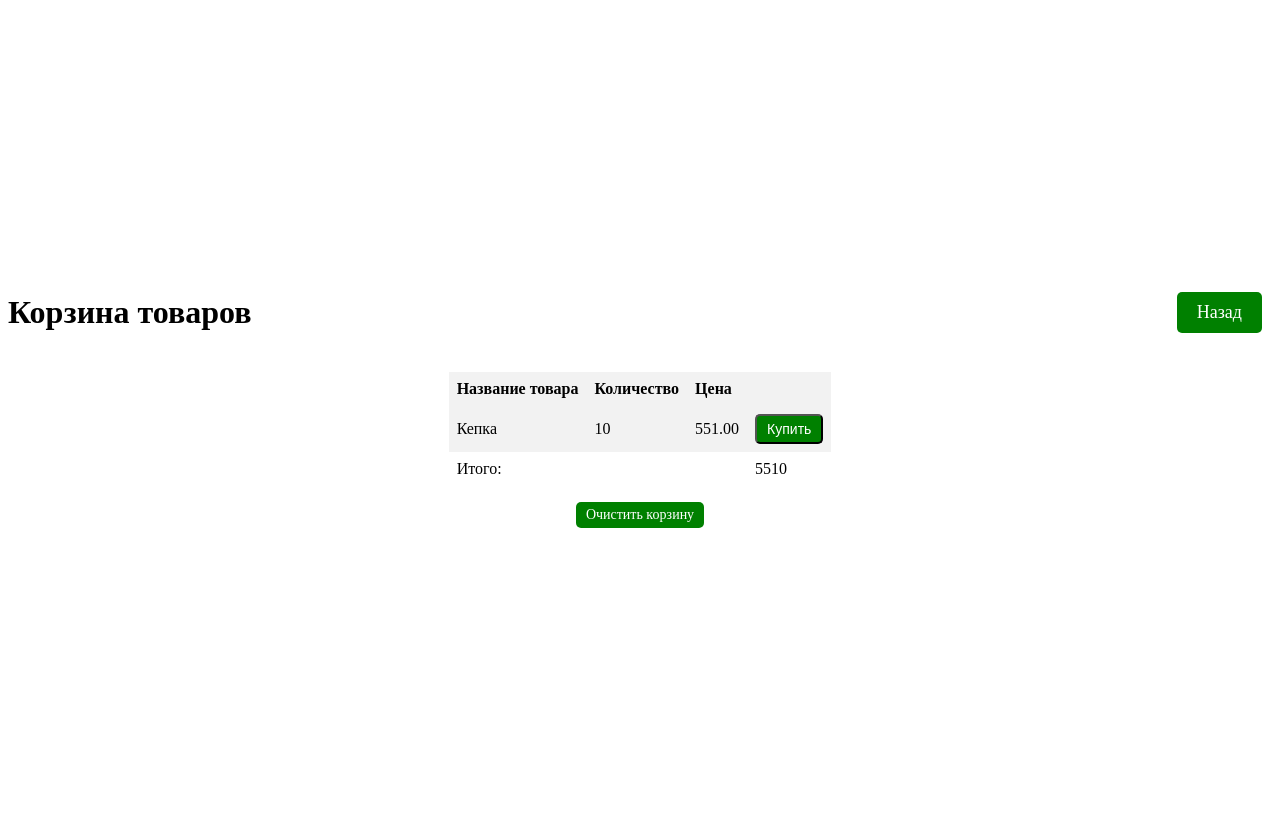
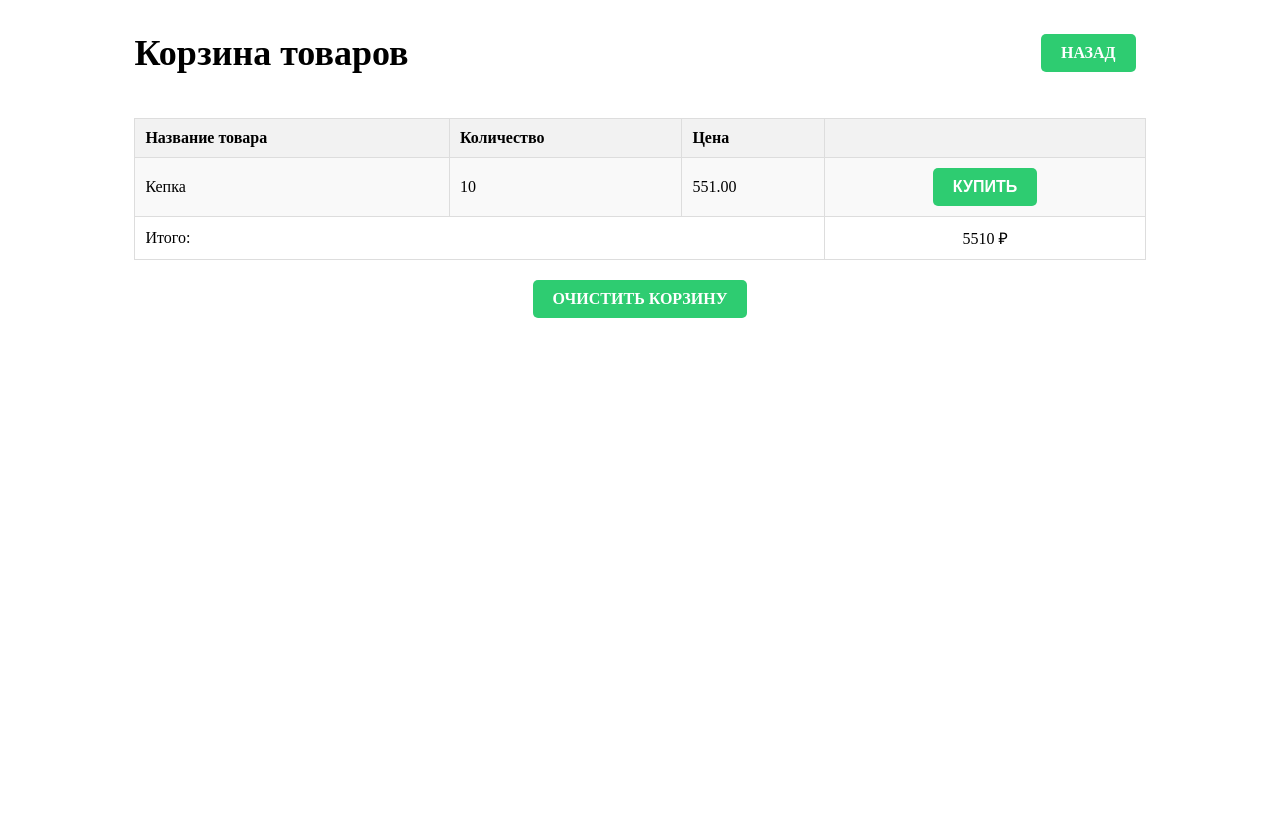
Before and after one commit to DIM1AS/Aurora-shop, a PHP site: page /cart.php in a window 1280 px wide. After the commit the page ends 318 px from the top, so only its background shows below. Run offline with PHP 8.4, Linux system fonts and the light colour scheme; a user stored in the database is signed in; data comes from the database, SQL or seed files in the repository; both versions use the stored data as it was after the commit; tables that the repository leaves empty hold one stand-in row (values such as "Sample post").

Commit message:
Final version
Added shopping cart and simulated purchase. The name has been changed.

```diff
--- a/assets/css/cart.css
+++ b/assets/css/cart.css
@@ -1,66 +1,78 @@
+   /* Стили для контейнера */
 .container {
-    display: flex;
-    flex-direction: column;
-    justify-content: center;
-    align-items: center;
-    height: 100vh;
+  width: 80%;
+  margin: 0 auto;
+  text-align: center;
 }
 
+/* Стили для заголовка */
 .header {
   display: flex;
   justify-content: space-between;
   align-items: center;
-    width: 100%;
   margin-bottom: 20px;
 }
 
-  .cart-btn,
-  .clear-cart-btn,
-  .logout-btn {
+.header h1 {
+  font-size: 36px;
+  font-weight: bold;
+}
+
+/* Стили для кнопок */
+.cart-btn, .add-to-cart-btn, .clear-cart-link {
   display: inline-block;
   padding: 10px 20px;
-    background-color: green;
-    color: white;
-    text-decoration: none;
+  margin: 0 10px;
+  border: none;
   border-radius: 5px;
-    margin-right: 10px;
-    font-size: 18px;
+  font-size: 16px;
+  font-weight: bold;
+  text-transform: uppercase;
+  color: #fff;
+  background-color: #2ecc71;
+  cursor: pointer;
+  transition: background-color 0.2s ease;
 }
 
-  .clear-cart-link {
-    display: inline-block;
-    padding: 5px 10px;
-    background-color: green;
-    color: white;
-    text-decoration: none;
-    border-radius: 5px;
-    font-size: 14px;
+.cart-btn:hover, .add-to-cart-btn:hover, .clear-cart-link:hover {
+  background-color: #27ae60;
 }
 
+/* Стили для таблицы */
 table {
+  width: 100%;
   border-collapse: collapse;
-    width: 100%;
+  margin-bottom: 20px;
 }
 
-  th, td {
+table th, table td {
+  padding: 10px;
+  border: 1px solid #ddd;
   text-align: left;
-    padding: 8px;
 }
 
-  th {
+table th {
+  background-color: #f2f2f2;
+  font-weight: bold;
+}
+
+table tr:nth-child(even) {
+  background-color: #f9f9f9;
+}
+
+table tr:hover {
   background-color: #f2f2f2;
 }
 
-  tr:nth-child(even) {
-    background-color: #f2f2f2;
+table td:last-child {
+  text-align: center;
 }
 
-  .add-to-cart-btn {
-    display: inline-block;
-    padding: 5px 10px;
-    background-color: green;
-    color: white;
+.cart-btn {
   text-decoration: none;
-    border-radius: 5px;
-    font-size: 14px;
 }
+
+
+.clear-cart-link {
+  text-decoration: none;
+}
--- a/cart.php
+++ b/cart.php
@@ -1,20 +1,34 @@
+<?php
+// Проверяем, авторизован ли пользователь
+session_start();
+
+if (!isset($_SESSION['user_id'])) {
+    header('Location: login.php');
+    exit();
+}
+?>
+
 <!DOCTYPE html>
 <html lang="en">
 <head>
     <meta charset="UTF-8">
     <meta name="viewport" content="width=device-width, initial-scale=1.0">
-    <title>Корзина товаров</title>
+    <title> Корзина товаров | HYDRA 3.0 </title>
     <link rel="stylesheet" href="../../assets/css/cart.css">
 </head>
 <body>
     <div class="container">
-        <div class="header">
-            <h1>Корзина товаров</h1>
-            <div>
-                <a href="profile.php" class="cart-btn">Назад</a>
-            </div>
-        </div>
+    <div class="header">
+  <h1>Корзина товаров</h1>
+  <div>
+    <a href="profile.php" class="cart-btn" style="text-decoration:none;">Назад</a>
+  </div>
+</div>
+
         <?php
+
+
+
             // Подключаемся к базе данных
             $mysqli = new mysqli("localhost", "root", "", "Aurora_Shop");
 
@@ -39,7 +53,7 @@
                     echo "<td><button type='submit' name='buy' value='" . $row["id"] . "' class='add-to-cart-btn'>Купить</button></td>";
                     echo "</tr>";
                 }
-                echo "<tr><td colspan=\"3\">Итого:</td><td>" . $total_price . "</td></tr>";
+                echo "<tr><td colspan=\"3\">Итого:</td><td>" . $total_price .  " ₽ </td></tr>";
                 echo "</table>";
                 echo "</form>";
                 echo "<p><a href=\"clear_cart.php\" class=\"clear-cart-link\">Очистить корзину</a></p>";
--- a/index.php
+++ b/index.php
@@ -12,7 +12,7 @@
 	<!-- Обертка для элементов -->
 	<div class="container">
 		<!-- Фотография -->
-		<img src="assets\img\index\1.jpg" alt="Фото">
+		<img src="assets\img\index\1.jpg" alt="Гидра">
 
 		<!-- Форма с кнопками -->
 		<form>
--- a/login.php
+++ b/login.php
@@ -40,7 +40,7 @@ if (isset($_POST['submit'])) {
     <meta charset="UTF-8">
     <meta http-equiv="X-UA-Compatible" content="IE=edge">
     <meta name="viewport" content="width=device-width, initial-scale=1.0">
-    <title> Авторизация | Aurora Shop </title>
+    <title> Авторизация | HYDRA 3.0 </title>
     <link rel="stylesheet" href="../../assets/css/login.css">
 </head>
 
--- a/purchases.php
+++ b/purchases.php
@@ -33,7 +33,7 @@ $mysqli->close();
     <meta charset="UTF-8">
     <meta http-equiv="X-UA-Compatible" content="IE=edge">
     <meta name="viewport" content="width=device-width, initial-scale=1.0">
-    <title>Document</title>
+    <title>HYDRA 3.0</title>
 </head>
 <body>
 
--- a/register.php
+++ b/register.php
@@ -47,7 +47,7 @@ if (isset($_POST['submit'])) {
     <link rel="stylesheet" href="../../assets/css/register.css">
 
 
-    <title> Регистрация | Aurora Shop </title>
+    <title> Регистрация | HYDRA 3.0 </title>
 
 </head>
 
```
Also changed, not shown: aurora_shop.sql (+10 -4 lines), buy_all.php (+61 -30 lines), clear_cart.php (+13 -0 lines), profile.php (+12 -2 lines), add_to_cart.php (line endings or trailing spaces). Lines whose indentation alone changed are shown as unchanged.
